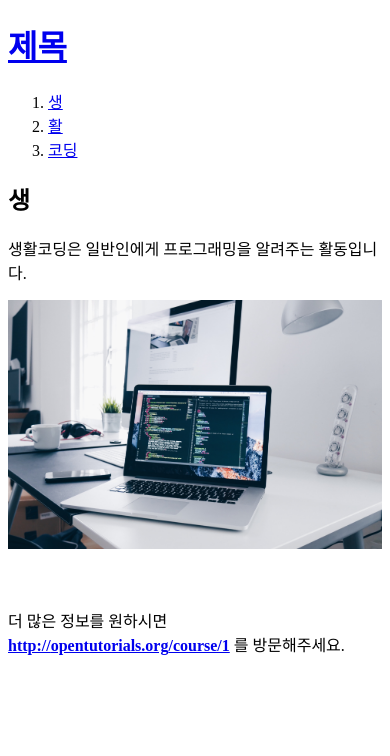
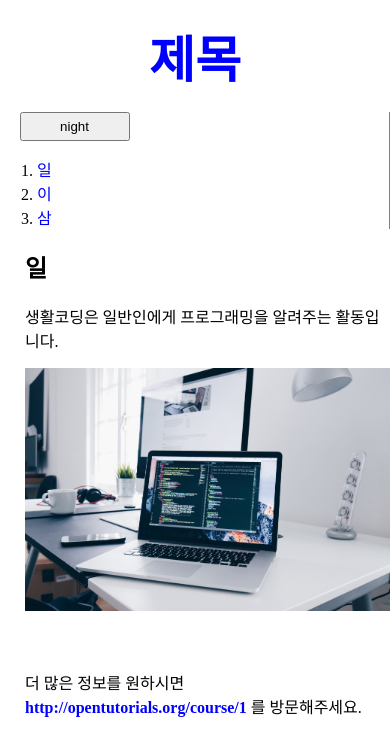
Before and after one commit to 2015003981/web1, a plain HTML site: page 1.html in a window 390 px wide. Drawn offline with nearby package versions, Linux system fonts and the light colour scheme.

Commit message:
web2 finished

```diff
--- a/1.html
+++ b/1.html
@@ -1,21 +1,31 @@
 <!doctype html>
 <html>
 <head>
-  <title>생활코딩</title>
+  <title>One</title>
   <meta charset="utf-8">
+  <link rel="stylesheet" href="style.css">
+  <script src="https://ajax.googleapis.com/ajax/libs/jquery/3.5.1/jquery.min.js"></script>
+  <script src="colors.js"></script>
 </head>
 <body>
   <h1><a href="index.html">제목</a></h1>
-  <ol>
-    <li><a href="1.html">생</a></li>
-    <li><a href="2.html">활</a></li>
-    <li><a href="3.html">코딩</a></li>
-  </ol>
-
-  <h2>생</h2>
-
-  <p>생활코딩은 일반인에게 프로그래밍을 알려주는 활동입니다.</p>
-  <img src="coding.jpg" width="100%">
-  <p style="margin-top:55px;">더 많은 정보를 원하시면 <a href="http://opentutorials.org/course/1" target="_blank" title="생코"><strong>http://<u>opentutorials.org</u>/course/1</strong></a> 를 방문해주세요.</p>
+  <div id="grid">
+    <div id="contents">
+      <input type="button" value="night" onclick="
+        nightDayHandler(this);
+      ">
+      <ol>
+        <li><a href="1.html">일</a></li>
+        <li><a href="2.html">이</a></li>
+        <li><a href="3.html">삼</a></li>
+      </ol>
+    </div>
+    <div id="article">
+      <h2>일</h2>
+      <p>생활코딩은 일반인에게 프로그래밍을 알려주는 활동입니다.</p>
+      <img src="coding.jpg" width="100%">
+      <p style="margin-top:55px;">더 많은 정보를 원하시면 <a href="http://opentutorials.org/course/1" target="_blank" title="생코"><strong>http://opentutorials.org/course/1</strong></a> 를 방문해주세요.</p>
+    </div>
+  </div>
 </body>
 </html>
--- /dev/null
+++ b/colors.js
@@ -0,0 +1,29 @@
+var Links = {
+  setColor:function(color){
+    $('a').css('color',color);
+  }
+}
+
+var Body = {
+  setColor:function(color){
+    $('body').css('color',color);
+  },
+  setBackgroundColor:function(color){
+    $('body').css('backgroundColor',color);
+  }
+}
+
+function nightDayHandler(self){
+  if(self.value === 'night') {
+    Body.setBackgroundColor('black');
+    Body.setColor('white');
+    self.value = 'day';
+    Links.setColor('yellow');
+  }
+  else {
+    Body.setBackgroundColor('white');
+    Body.setColor('black');
+    self.value = 'night';
+    Links.setColor('blue');
+  }
+}
--- /dev/null
+++ b/style.css
@@ -0,0 +1,45 @@
+body{
+  margin:0;
+}
+a {
+  color:blue;
+  text-decoration: none;
+}
+h1 {
+  font-size: 50px;
+  text-align: center;
+  border-bottom:1px solid gray;
+  margin:0;
+  padding:20px;
+}
+#contents {
+  border-right:1px solid gray;
+  margin:0;
+  padding:0px;
+}
+#contents input{
+  margin-left: 19.5px;
+  width: 110px;
+  padding: 5px 10px;
+}
+#contents ol{
+  padding-left: 37px;
+}
+#grid{
+  display:grid;
+  grid-template-columns: 150px 1fr;
+}
+#grid #article{
+  padding-left: 25px;
+}
+@media(max-width:500px){
+  #grid{
+    display:block;
+  }
+  ol {
+    border-right:none;
+  }
+  h1 {
+    border-bottom:none;
+  }
+}
```
Also changed, not shown: 2.html (+22 -12 lines), 3.html (+22 -12 lines), index.html (+19 -11 lines).
